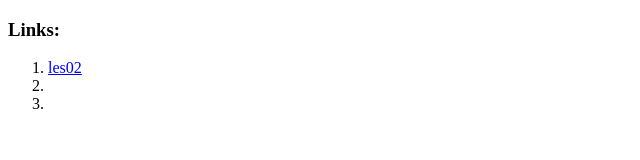
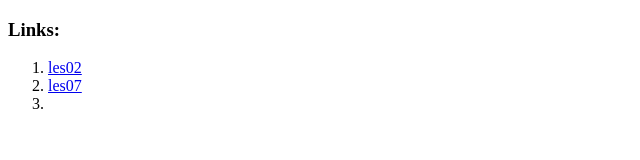
Before and after one commit to so2niko-students/ss-dp180, a plain HTML site: page index.html in a window 1280 px wide. Shown: the full height of the page, 0-640 px from the left. Drawn offline with Linux system fonts and the light colour scheme.

Commit message:
module js practice. worked plan

```diff
--- a/index.html
+++ b/index.html
@@ -12,7 +12,7 @@
     <h3>Links:</h3>
     <ol>
         <li><a href="les02/index.html">les02</a></li>
-        <li></li>
+        <li><a href="les07/index.html">les07</a></li>
         <li></li>
     </ol>
 </body>
--- a/les07/app/main.js
+++ b/les07/app/main.js
@@ -1,4 +1,4 @@
-import { test1 } from '/app/tests/test1.js';
+import { test1 } from './tests/test1.js';
 import { test2 } from '../test2.js';
 
 test1();
```
